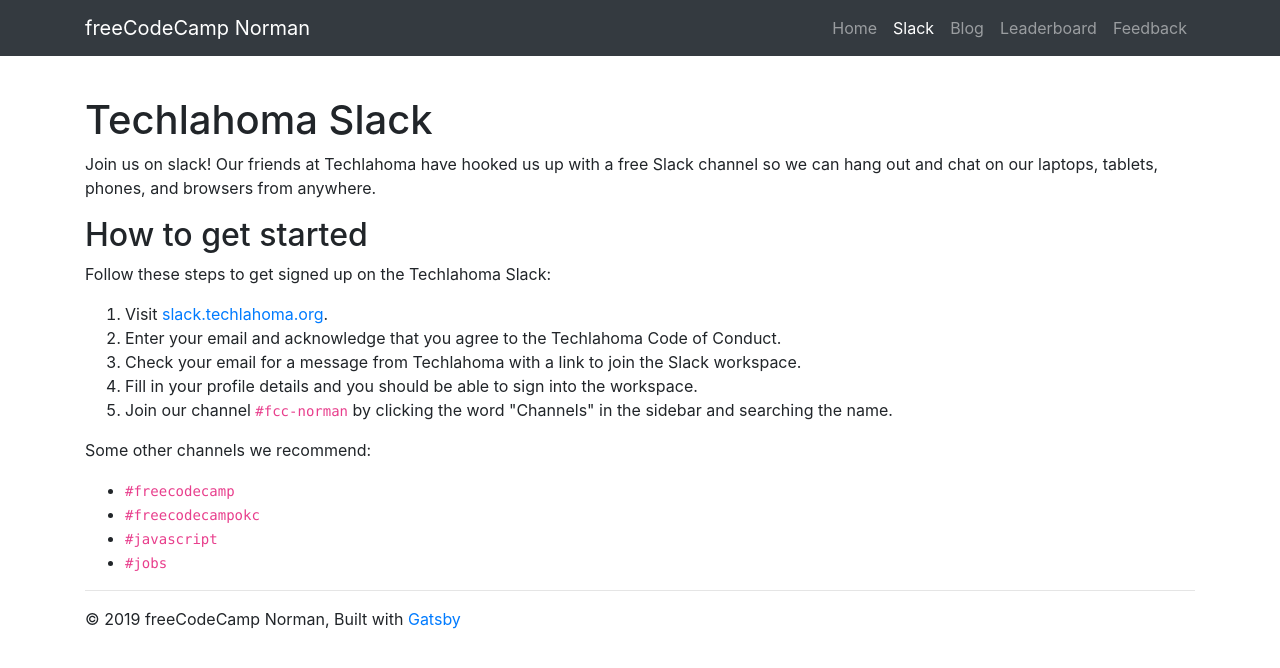
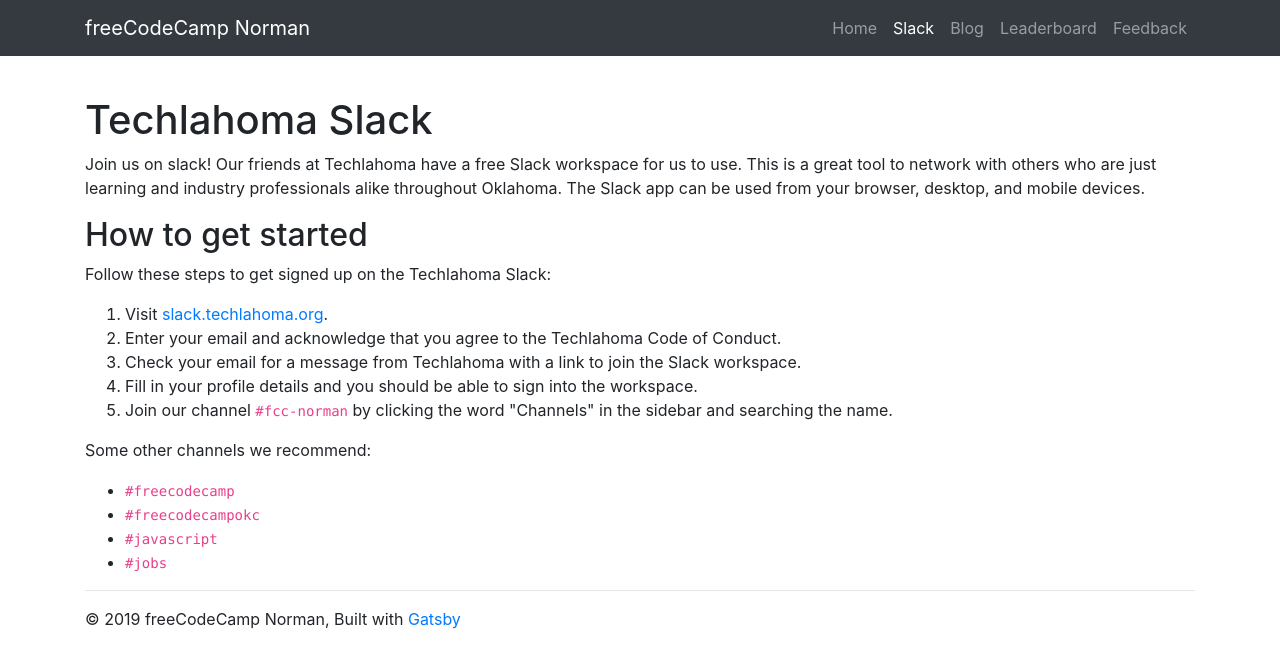
Before and after one commit to freecodecampnorman/freecodecampnorman.github.io, a Gatsby site: page /slack in a window 1280 px wide. Built offline with nearby package versions, Linux system fonts and the light colour scheme; Gatsby itself is replaced by a stand-in of ours.

Commit message:
Update verbiage on slack page

```diff
--- a/src/pages/slack.js
+++ b/src/pages/slack.js
@@ -9,8 +9,9 @@
 
         <h1>Techlahoma Slack</h1>
         <p>
-            Join us on slack! Our friends at Techlahoma have hooked us up with a free Slack channel so we can hang out
-            and chat on our laptops, tablets, phones, and browsers from anywhere.
+            Join us on slack! Our friends at Techlahoma have a free Slack workspace for us to use. This is a great tool
+            to network with others who are just learning and industry professionals alike throughout Oklahoma. The Slack
+            app can be used from your browser, desktop, and mobile devices.
         </p>
 
         <h2>How to get started</h2>
```
